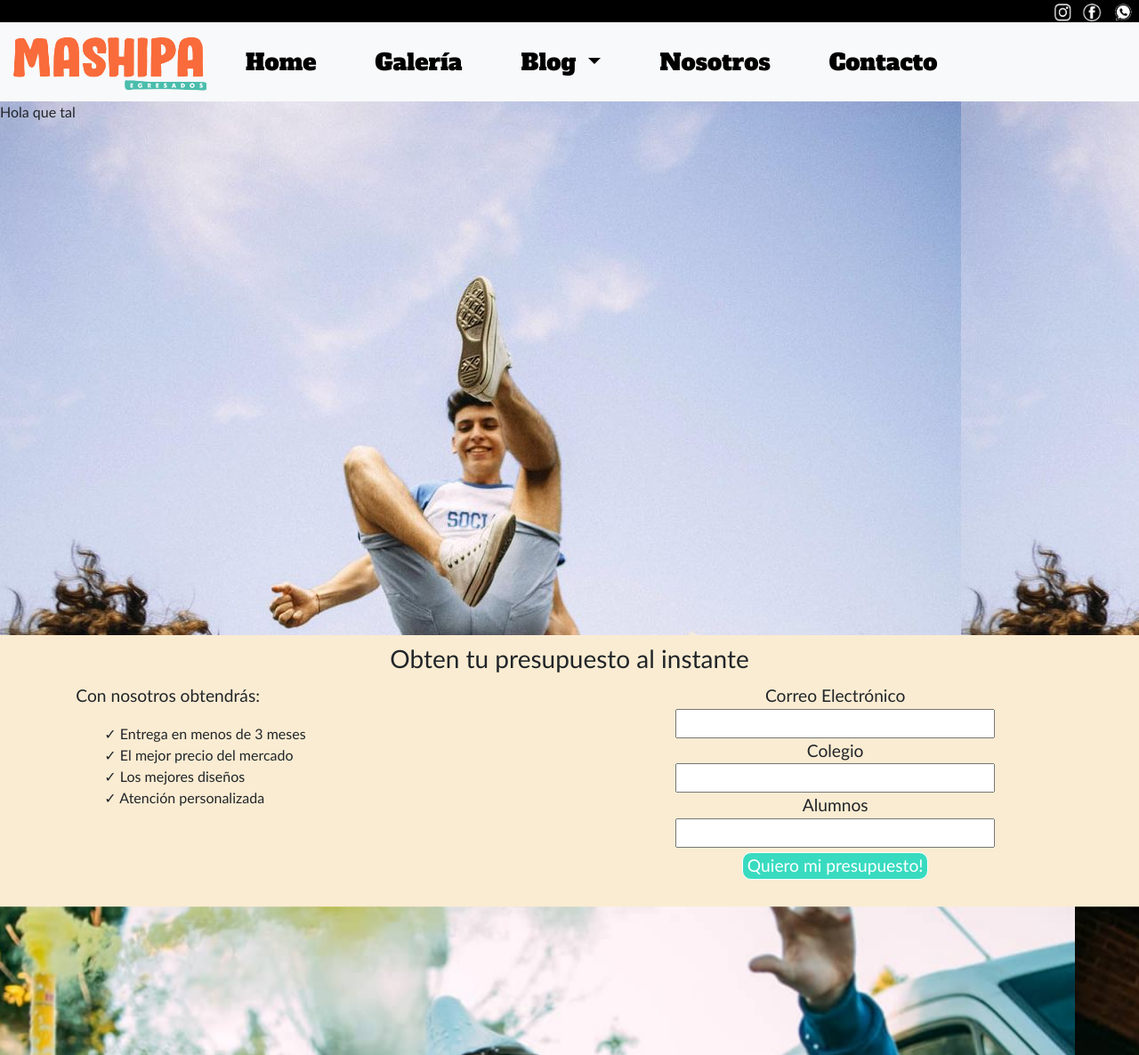
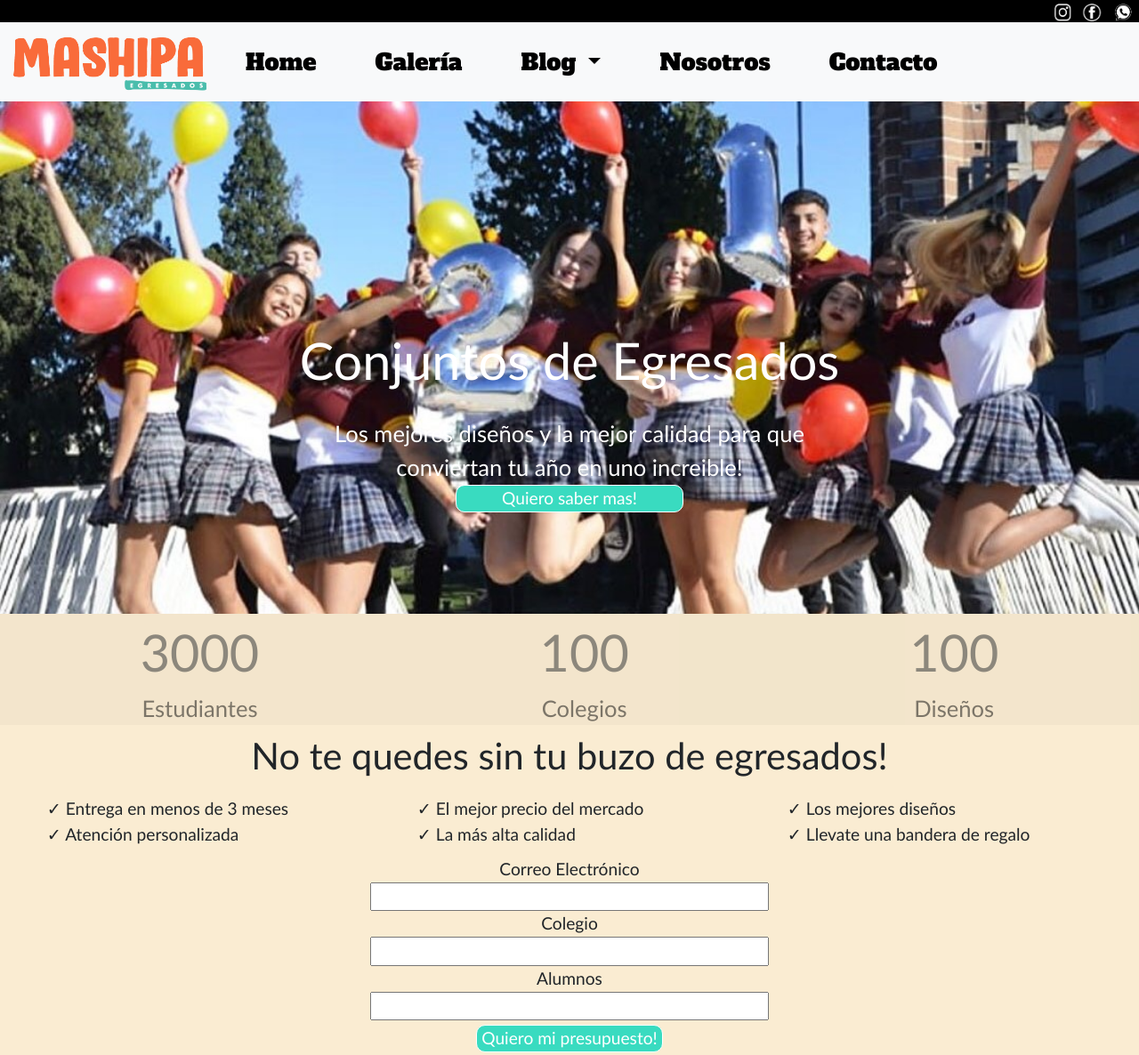
Before and after one commit to tomisargiottob/mashipa_sargiotto, a website: page index.html in a window 1280 px wide. Shown: the top 1186 px of the page at 89% size. Drawn offline with nearby package versions, Linux system fonts and the light colour scheme.

Commit message:
feature (index): agrego llamado a accion e imagen principal

```diff
--- a/index.html
+++ b/index.html
@@ -66,17 +66,36 @@
 	</header>
 	<main>
 		<div id="imagenHome">
-			<p>Hola que tal</p>
+			<h1>Conjuntos de Egresados</h1>
+			<p>Los mejores diseños y la mejor calidad para que conviertan tu año en uno increible!</p>
+			<form action="">
+				<input type="submit" value="Quiero saber mas!" class="enviarForm">
+			</form>
 		</div>
-		<h3>Obten tu presupuesto al instante</h3>
+		<section id="seccionEstadistica">
+			<div >
+				<p class="cantidadEstadistica">3000</p>
+				<p class="estadisticas">Estudiantes</p>
+			</div>
+			<div >
+				<p class="cantidadEstadistica">100</p>
+				<p class="estadisticas">Colegios</p>
+			</div>
+			<div >
+				<p class="cantidadEstadistica">100</p>
+				<p class="estadisticas">Diseños</p>
+			</div>
+		</section>
+		<h2>No te quedes sin tu buzo de egresados!</h2>
 		<div id="formularioHome">
 			<div>
-				<p>Con nosotros obtendrás:</p>
-				<ul>
+				<ul id="beneficiosMashipa">
 					<li>Entrega en menos de 3 meses</li>
 					<li>El mejor precio del mercado</li>
 					<li>Los mejores diseños</li>
 					<li>Atención personalizada</li>
+					<li>La más alta calidad</li>
+					<li>Llevate una bandera de regalo</li>
 				</ul>
 			</div>
 			<form action="#">
@@ -87,7 +106,7 @@
 				<label for="alumnos">Alumnos</label>
 				<input type="text">
 
-				<input type="submit" value="Quiero mi presupuesto!">
+				<input type="submit" value="Quiero mi presupuesto!" class="enviarForm">
 			</form>
 		</div>
 
@@ -121,6 +140,27 @@
 				</button>
 			 </div>
 
+		</section>
+
+		<section id="llamadoAccion">
+			<h3>Tener tu conjunto de egresados es más facil de lo que te pensas</h3>
+			<div id="pasosForm">
+				<div>
+					<p class="enumeracion">1</p>
+					<p class="accion">Diseña tu conjunto</p>
+				</div>
+				<div>
+					<p class="enumeracion">2</p>
+					<p class="accion">Pedí tu presupuesto</p>
+				</div>
+				<div>
+					<p class="enumeracion">3</p>
+					<p class="accion">Disfruta un increible año</p>
+				</div>
+			</div>
+			<form action="">
+				<input type="submit" value="Empecemos!" class="enviarForm">
+			</form>
 		</section>
 		<!-- Articulos destacados -->
 		<section id='seccionArticulos'>
--- a/scss/_variables.scss
+++ b/scss/_variables.scss
@@ -13,3 +13,6 @@ $textoMedio:1vw;
 $textoGrande:1.5vw;
 $textoChico:0.75vw;
 $tituloChico:2vw;
+$tituloChicoMedio:2.5vw;
+$tituloMedio:3.25vw;
+$tituloGrande:4.5vw;
--- a/scss/styles.scss
+++ b/scss/styles.scss
@@ -70,14 +70,40 @@ body{
 }
 #imagenHome{
 	width: 100%;
-	height: 600px;
-	background-image: url(../img/carrusel/sociales_grupo_01.jfif);
-	background-size: auto;
-	img{
-		width: 100%;
-		height: 100%;
-		object-fit: cover;
-		object-position: 0% 70%;
+	height: 45vw;
+	background-image: url(../img/carrusel/home3.jfif);
+	background-size: 100%;
+	background-repeat: no-repeat;
+	text-align: center;
+	color:white;
+	h1{
+		height: 60%;
+		padding-top: 20%;
+	 	font-size:$tituloGrande ;
+	}
+	p{
+		font-size: $tituloChico;
+		width:50%;
+		margin: 0 auto;
+	}
+	form{
+		@extend #contactForm ;
+	}
+}
+#seccionEstadistica{
+	display: flex;
+	justify-content:space-around;
+	text-align: center;
+	background-color: #0000000F;
+	opacity: 0.5;
+	.cantidadEstadistica{
+		font-size: $tituloGrande;
+		margin-bottom: 0px !important;
+	}
+	.estadisticas{
+		font-size: $tituloChico;
+		margin-bottom: 0px !important;
+		color: black;
 	}
 }
 
@@ -92,8 +118,34 @@ body{
 
 h1{
 	font-size: 3.5vw;
-	margin-bottom: 20px;
 	text-align: center;
+}
+#llamadoAccion{
+	margin-bottom: 50px;
+	h3{
+		font-size: $tituloChicoMedio;
+		text-align: center;
+		width: 40%;
+		margin:0 auto;
+	}
+	form{
+		margin:0 auto;
+		@extend #contactForm
+	}
+	#pasosForm{
+		display: flex;
+		justify-content: space-around;
+		text-align: center;
+		div{
+			width:25%;
+			.enumeracion{
+				font-size: $tituloGrande;
+			}
+			.accion{
+				font-size: $tituloChico;
+			}
+		}
+	}
 }
 
 #seccionArticulos{
@@ -177,23 +229,22 @@ h1{
 	}
 
 }
-#contactForm{
-	width: 50%;
-}
-h3{
+
+h2{
 	text-align: center;
-	margin: 10px 0 10px 0;
+	font-size: $tituloMedio;
+	margin: 10px 0 20px 0;
 }
 #formularioHome{
-	display: grid;
-	grid-template-columns: 40% 40%;
 	justify-content: space-evenly;
 	div{
-		p{
-			font-size: $textoGrande;
-		}
+		font-size: $textoGrande;
 		ul{
 			list-style: none;
+			display: grid;
+			margin:0 auto;
+			grid-template-columns: 30% 30% 30%;
+			justify-content: space-around;
 		}
 		ul li:before {
 			content: '✓ ';
@@ -201,8 +252,10 @@ h3{
 	}
 	form{
 		@extend #contactForm ;
-		width:100%;
-		input[type='submit']{
+		margin-top: 10px;
+		width:50%;
+		input[type='submit'],
+		.enviarForm{
 			width: auto;
 			margin-top: 5px;
 			padding:0 5px 0 5px;
@@ -210,6 +263,7 @@ h3{
 	}
 }
 #secNewsletter{
+	@extend #contactForm;
 	display: flex;
 	align-items: center;
 	justify-content: center;
```
Also changed, not shown: contacto.html (+1 -1 lines), css/stylesScss.css, img/carrusel/84464390_2596934640585201_5509669740037288948_n.jpg (added), img/carrusel/home.jfif (added), img/carrusel/home2.jpg (added), img/carrusel/home3.jfif (added).
